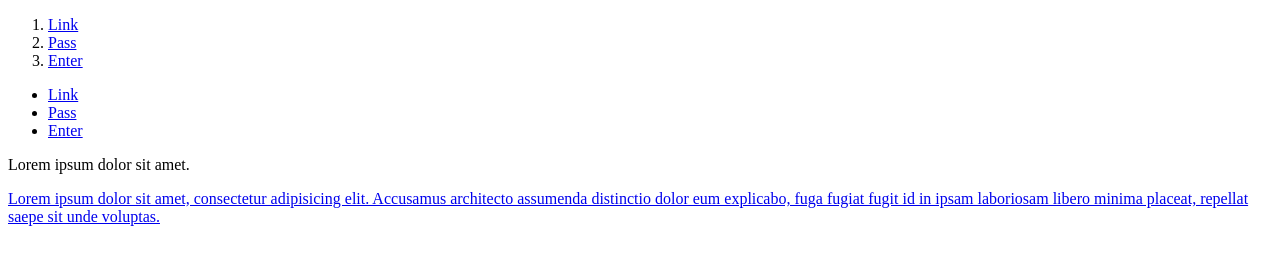
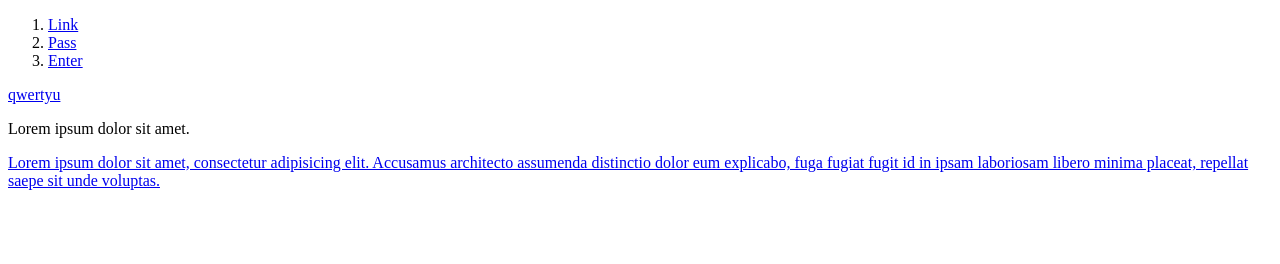
Before and after one commit to SlavaKondratyuk/BootkampDay2, a plain HTML site: page index.html in a window 1280 px wide. Drawn offline with Linux system fonts and the light colour scheme.

Commit message:
new link

```diff
--- a/index.html
+++ b/index.html
@@ -12,11 +12,7 @@
     <li><a href="#">Enter</a></li>
 </ol>
 
-<ul>
-    <li><a href="#">Link</a></li>
-    <li><a href="#">Pass</a></li>
-    <li><a href="#">Enter</a></li>
-</ul>
+<a href="#">qwertyu</a>
 
 <p>Lorem ipsum dolor sit amet.</p>
 
```
